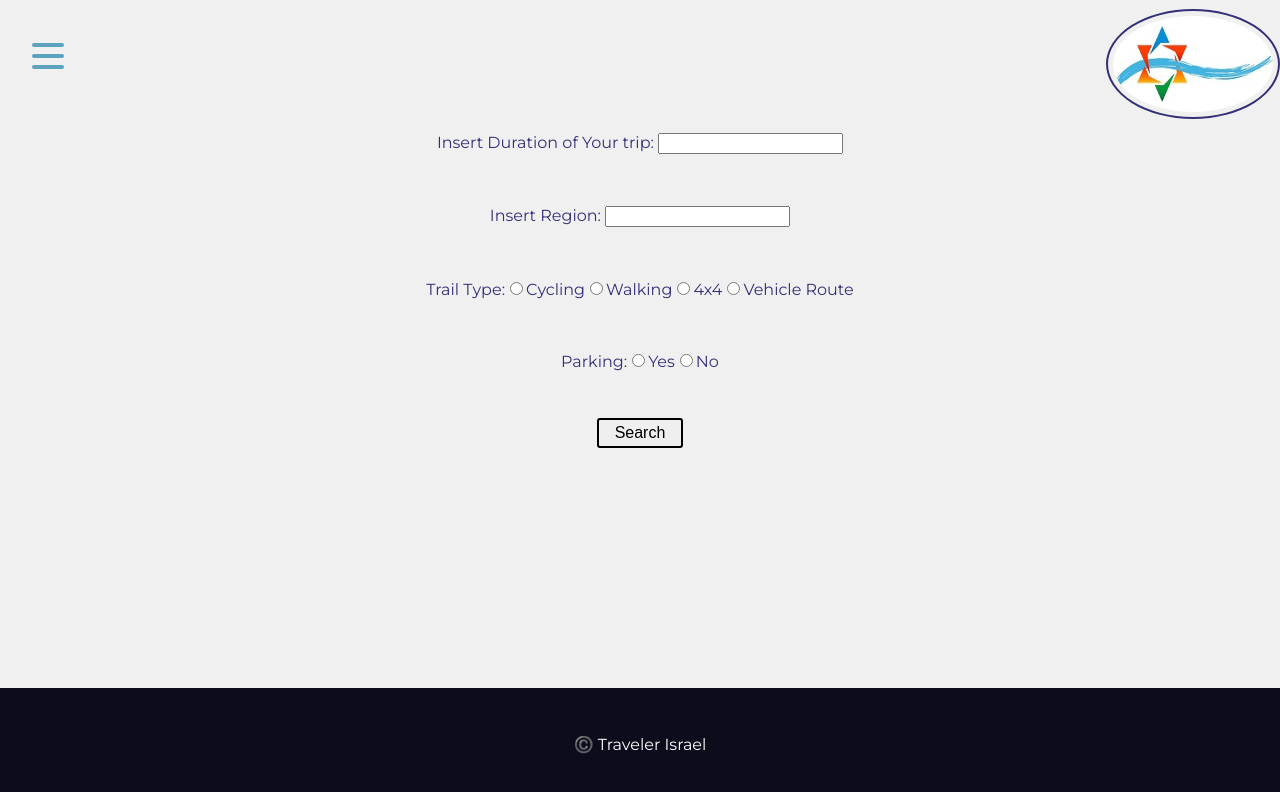
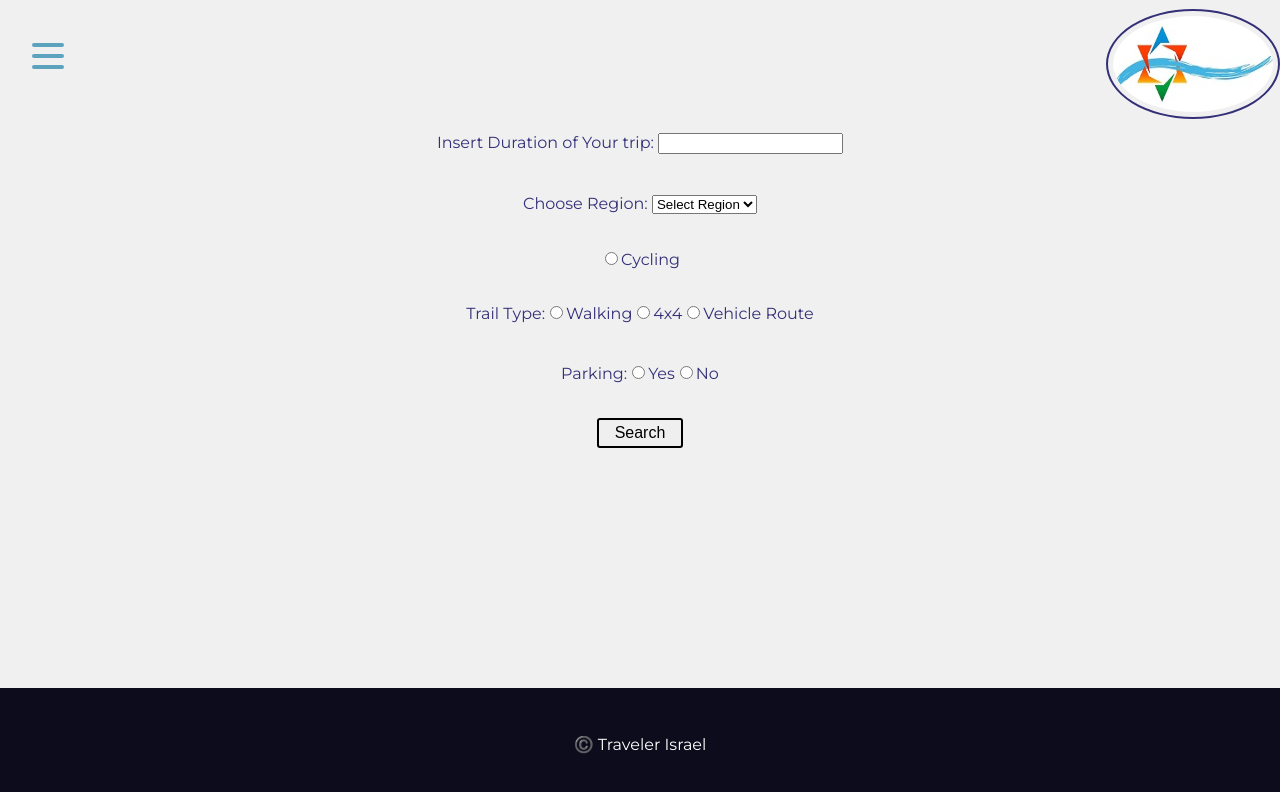
Before and after one commit to danah2139/travaler-israel, a React (Create React App) app: page /recomended in a window 1280 px wide. Shown: the top 792 px of the page. Built offline with nearby package versions, Linux system fonts and the light colour scheme; no server answers; a web font is replaced by a local one.

Commit message:
refactoring

```diff
--- a/src/App.js
+++ b/src/App.js
@@ -15,21 +15,19 @@ import RegionsSelector from './components/regionsSelector/RegionsSelector';
 
 const App = () => {
 	const [routs, setRouts] = useState([]);
-	const [starsSelected, setSelectStar] = useState(0);
+	//const [starsSelected, setSelectStar] = useState(0);
 	//const [routeSelected, setRouteSelected] = useState('');
 
 	const handleStarSelected = (routeName, i) => {
-		console.log(routeName);
-		console.log(routs);
-		setSelectStar(i + 1);
+		//setSelectStar(i);
 		//console.log(starsSelected);
 		const result = routs.map((route) => {
 			if (route.Name.replaceAll(' ', '') === routeName) {
-				console.log(starsSelected);
+				//console.log(starsSelected);
 				return {
 					...route,
-					VotersCounter: route.VotersCounter + 1,
-					Rate: starsSelected / route.VotersCounter,
+					Voters_Counter: route.VotersCounter + 1,
+					Rate: i + route.Rate,
 				};
 			} else {
 				return route;
@@ -55,7 +53,7 @@ const App = () => {
 				tmpRouts = tmpRouts.map((route) => ({
 					...route,
 					Rate: 0,
-					VotersCounter: 0,
+					Voters_Counter: 0,
 				}));
 				setRouts(tmpRouts);
 			} catch (e) {
--- a/src/components/content/Content.js
+++ b/src/components/content/Content.js
@@ -49,6 +49,14 @@ const Content = ({ routs, handleStarSelected }) => {
 						</div>
 					);
 				}
+			} else if (key === 'Rate') {
+				let avaregeRate = routeInfo[key] / routeInfo['Voters_Counter'];
+				tempInfo.push(
+					<div>
+						<span>{`${key}: `}</span>
+						<p> {avaregeRate}</p>
+					</div>
+				);
 			}
 		}
 		return tempInfo;
--- a/src/components/rate/Rate.js
+++ b/src/components/rate/Rate.js
@@ -17,9 +17,8 @@ const Star = styled.span`
 const Rate = ({ handleStarSelected, routeSelected }) => {
 	const [starsSelected, setStarsSelected] = useState(0);
 	const handleClick = (i) => {
-		console.log('test', routeSelected);
 		setStarsSelected(i + 1);
-		handleStarSelected(routeSelected, i);
+		handleStarSelected(routeSelected, starsSelected);
 	};
 
 	const renderStars = () => {
--- a/src/components/recomended/Recomended.js
+++ b/src/components/recomended/Recomended.js
@@ -12,25 +12,42 @@ const Recomended = (props) => {
 			}
 		);
 	}, []);
+
+	const handleSearch = (event) => {
+		event.preventDefault();
+	};
 	console.log('hi', props);
 	return (
 		<Wrapper>
-			<form>
+			<form onSubmit={handleSearch}>
 				<label>
-					Insert Duration of Your trip: <input type="text" />
+					Insert Duration of Your trip:{' '}
+					<input type="text" name="" onChange="" value="" />
 				</label>
 				<label>
-					Insert Region: <input type="text" />
+					Choose Region:{' '}
+					<select>
+						<option>Select Region</option>
+					</select>
 				</label>
+				<div>
+					<label>
+						<input
+							type="radio"
+							value="Cycling"
+							//checked={state.selectedOption === 'Male'}
+							///onChange={onValueChange}
+						/>
+						Cycling
+					</label>
+				</div>
 				<label>
 					Trail Type:
-					<input type="radio" />
-					Cycling
-					<input type="radio" />
+					<input type="radio" name="type" value="Walking" />
 					Walking
-					<input type="radio" />
+					<input type="radio" value="4x4" name="type" />
 					4x4
-					<input type="radio" />
+					<input type="radio" value="VehicleRoute" name="type" />
 					Vehicle Route
 				</label>
 				<label>
```
